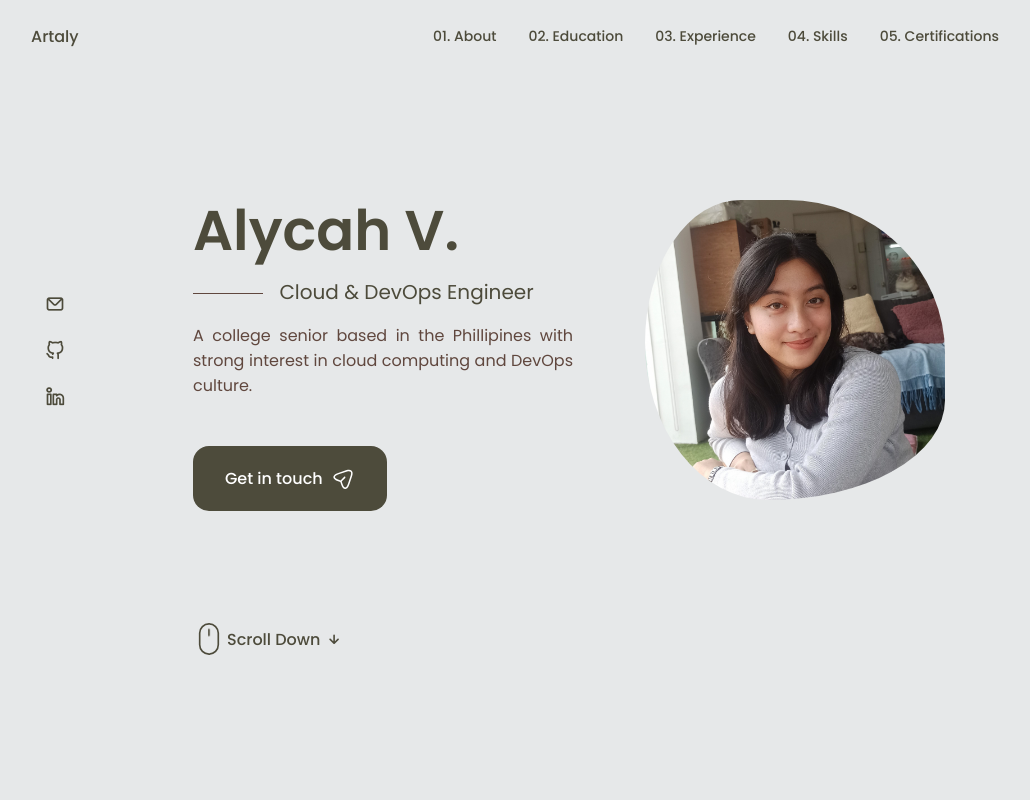
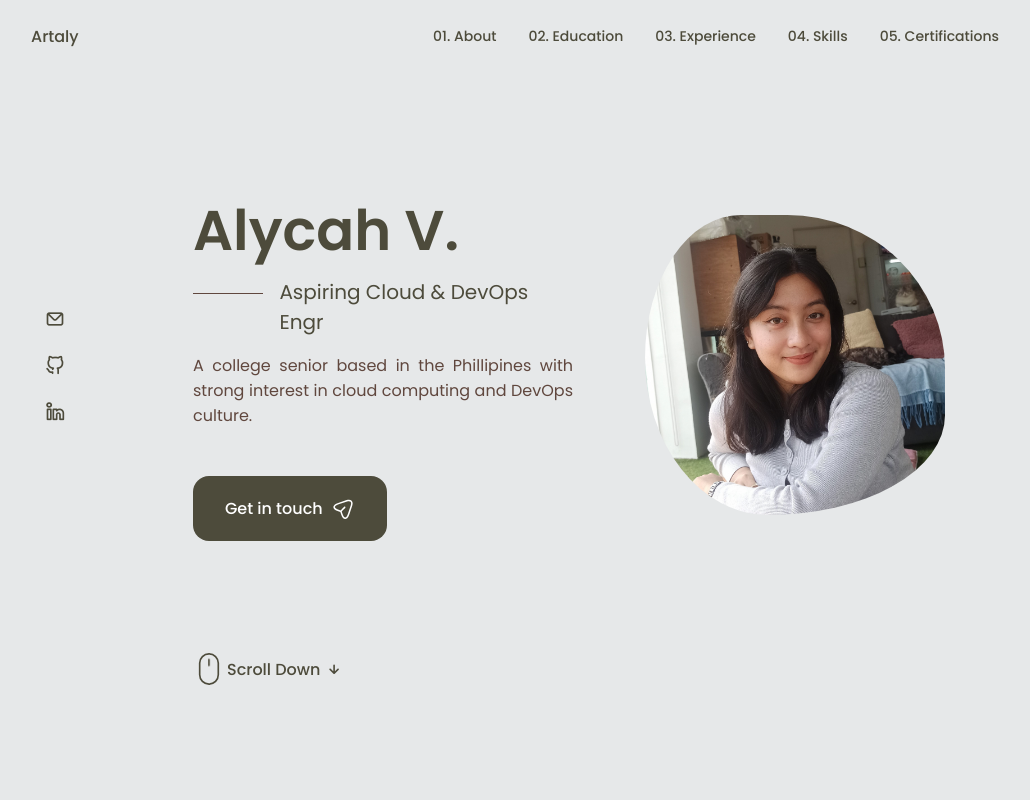
Before and after one commit to artaly/artaly-crc, a React (Create React App) app: page / in a window 1280 px wide. Shown: the top 800 px of the page, without its empty margins (125-1155 px from the left). Built offline with nearby package versions, Linux system fonts and the light colour scheme.

Commit message:
Test front-end branch

```diff
--- a/src/components/home/Data.jsx
+++ b/src/components/home/Data.jsx
@@ -4,7 +4,7 @@
   return (
     <div className='home__data'>
         <h1 className='home__title'>Alycah V.</h1>
-        <h3 className='home__subtitle'>Cloud & DevOps Engineer</h3>
+        <h3 className='home__subtitle'>Aspiring Cloud & DevOps Engr</h3>
         <p className='home__description'>A college senior based in the Phillipines with strong interest in cloud computing and DevOps culture.</p>
 
         <a href="#contact" className='button button--flex'>
```
